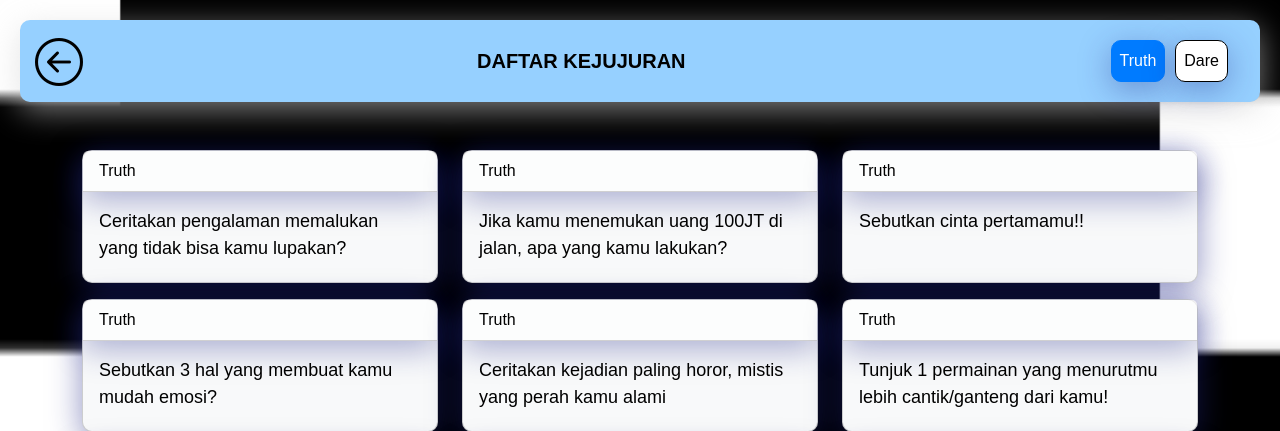
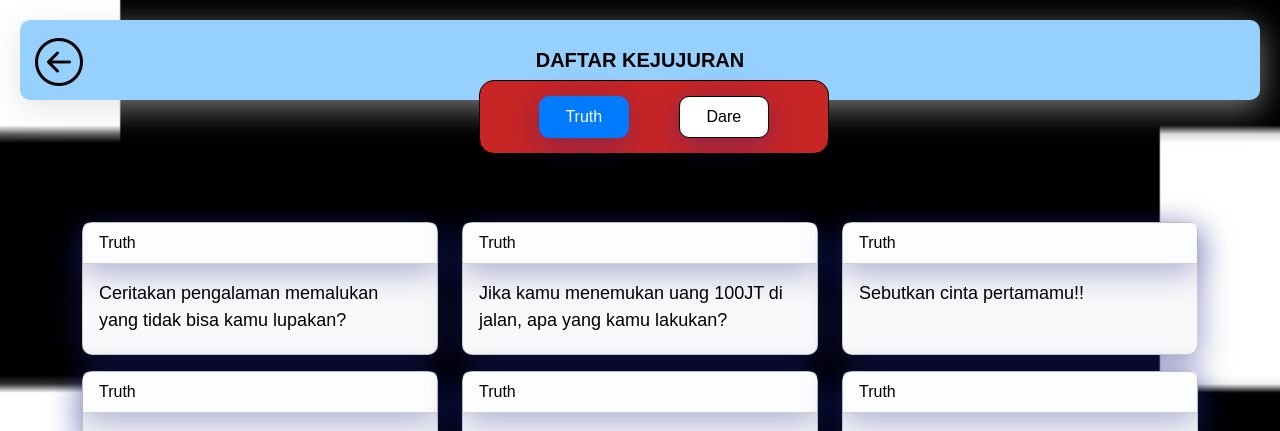
Before and after one commit to Fdlaan/Project-Card-Game-Truth-or-Dare-, a PHP site: page /pertanyaan.php in a window 1280 px wide. Shown: the top 431 px of the page. Run offline with PHP 8.4, Linux system fonts and the light colour scheme.

Commit message:
mengubah letak button truth dan dare menjadi di bagian tengah

```diff
--- a/pertanyaan.php
+++ b/pertanyaan.php
@@ -34,12 +34,13 @@ $image = isset($_SESSION['background_image']) ? $_SESSION['background_image'] :
                 <a href="kartu.php"><i class="bi bi-arrow-left-circle"></i></a>
             </div>
             <a class="navbar-brand">DAFTAR KEJUJURAN</a>
-            <div class="tod">
-                <a href="#" class="btn btn-truth active">Truth</a>
-                <a href="dare.php" class="btn btn-dare">Dare</a>
-            </div>
         </div>
     </nav>
+
+    <div class="tod">
+        <a href="#" class="btn btn-truth active">Truth</a>
+        <a href="dare.php" class="btn btn-dare">Dare</a>
+    </div>
 
     <div class="container mt-5">
         <div class="row">
@@ -51,6 +52,8 @@ $image = isset($_SESSION['background_image']) ? $_SESSION['background_image'] :
                     </div>
                 </div>
             </div>
+
+
             <div class="col-md-4 mb-3">
                 <div class="card text-bg-light custom-card">
                     <div class="card-header">Truth</div>
@@ -59,6 +62,8 @@ $image = isset($_SESSION['background_image']) ? $_SESSION['background_image'] :
                     </div>
                 </div>
             </div>
+
+
             <div class="col-md-4 mb-3">
                 <div class="card text-bg-light custom-card">
                     <div class="card-header">Truth</div>
@@ -67,6 +72,8 @@ $image = isset($_SESSION['background_image']) ? $_SESSION['background_image'] :
                     </div>
                 </div>
             </div>
+
+
             <div class="col-md-4 mb-3">
                 <div class="card text-bg-light custom-card">
                     <div class="card-header">Truth</div>
@@ -75,6 +82,8 @@ $image = isset($_SESSION['background_image']) ? $_SESSION['background_image'] :
                     </div>
                 </div>
             </div>
+
+
             <div class="col-md-4 mb-3">
                 <div class="card text-bg-light custom-card">
                     <div class="card-header">Truth</div>
@@ -83,6 +92,8 @@ $image = isset($_SESSION['background_image']) ? $_SESSION['background_image'] :
                     </div>
                 </div>
             </div>
+
+
             <div class="col-md-4 mb-3">
                 <div class="card text-bg-light custom-card">
                     <div class="card-header">Truth</div>
@@ -91,6 +102,8 @@ $image = isset($_SESSION['background_image']) ? $_SESSION['background_image'] :
                     </div>
                 </div>
             </div>
+
+
             <div class="col-md-4 mb-3">
                 <div class="card text-bg-light custom-card">
                     <div class="card-header">Truth</div>
@@ -99,6 +112,8 @@ $image = isset($_SESSION['background_image']) ? $_SESSION['background_image'] :
                     </div>
                 </div>
             </div>
+
+
             <div class="col-md-4 mb-3">
                 <div class="card text-bg-light custom-card">
                     <div class="card-header">Truth</div>
@@ -107,6 +122,8 @@ $image = isset($_SESSION['background_image']) ? $_SESSION['background_image'] :
                     </div>
                 </div>
             </div>
+
+
             <div class="col-md-4 mb-3">
                 <div class="card text-bg-light custom-card">
                     <div class="card-header">Truth</div>
@@ -115,6 +132,8 @@ $image = isset($_SESSION['background_image']) ? $_SESSION['background_image'] :
                     </div>
                 </div>
             </div>
+
+
             <div class="col-md-4 mb-3">
                 <div class="card text-bg-light custom-card">
                     <div class="card-header">Truth</div>
@@ -123,6 +142,8 @@ $image = isset($_SESSION['background_image']) ? $_SESSION['background_image'] :
                     </div>
                 </div>
             </div>
+
+
             <div class="col-md-4 mb-3">
                 <div class="card text-bg-light custom-card">
                     <div class="card-header">Truth</div>
@@ -131,6 +152,8 @@ $image = isset($_SESSION['background_image']) ? $_SESSION['background_image'] :
                     </div>
                 </div>
             </div>
+
+
             <div class="col-md-4 mb-3">
                 <div class="card text-bg-light custom-card">
                     <div class="card-header">Truth</div>
@@ -139,6 +162,8 @@ $image = isset($_SESSION['background_image']) ? $_SESSION['background_image'] :
                     </div>
                 </div>
             </div>
+
+
             <div class="col-md-4 mb-3">
                 <div class="card text-bg-light custom-card">
                     <div class="card-header">Truth</div>
@@ -147,6 +172,8 @@ $image = isset($_SESSION['background_image']) ? $_SESSION['background_image'] :
                     </div>
                 </div>
             </div>
+
+
             <div class="col-md-4 mb-3">
                 <div class="card text-bg-light custom-card">
                     <div class="card-header">Truth</div>
@@ -155,6 +182,8 @@ $image = isset($_SESSION['background_image']) ? $_SESSION['background_image'] :
                     </div>
                 </div>
             </div>
+
+
             <div class="col-md-4 mb-3">
                 <div class="card text-bg-light custom-card">
                     <div class="card-header">Truth</div>
@@ -163,6 +192,8 @@ $image = isset($_SESSION['background_image']) ? $_SESSION['background_image'] :
                     </div>
                 </div>
             </div>
+
+
             <div class="col-md-4 mb-3">
                 <div class="card text-bg-light custom-card">
                     <div class="card-header">Truth</div>
@@ -171,6 +202,8 @@ $image = isset($_SESSION['background_image']) ? $_SESSION['background_image'] :
                     </div>
                 </div>
             </div>
+
+
             <div class="col-md-4 mb-3">
                 <div class="card text-bg-light custom-card">
                     <div class="card-header">Truth</div>
@@ -179,6 +212,8 @@ $image = isset($_SESSION['background_image']) ? $_SESSION['background_image'] :
                     </div>
                 </div>
             </div>
+
+
             <div class="col-md-4 mb-3">
                 <div class="card text-bg-light custom-card">
                     <div class="card-header">Truth</div>
@@ -187,6 +222,8 @@ $image = isset($_SESSION['background_image']) ? $_SESSION['background_image'] :
                     </div>
                 </div>
             </div>
+
+
             <div class="col-md-4 mb-3">
                 <div class="card text-bg-light custom-card">
                     <div class="card-header">Truth</div>
@@ -195,6 +232,8 @@ $image = isset($_SESSION['background_image']) ? $_SESSION['background_image'] :
                     </div>
                 </div>
             </div>
+
+
             <div class="col-md-4 mb-3">
                 <div class="card text-bg-light custom-card">
                     <div class="card-header">Truth</div>
@@ -203,6 +242,8 @@ $image = isset($_SESSION['background_image']) ? $_SESSION['background_image'] :
                     </div>
                 </div>
             </div>
+
+
             <div class="col-md-4 mb-3">
                 <div class="card text-bg-light custom-card">
                     <div class="card-header">Truth</div>
@@ -214,6 +255,7 @@ $image = isset($_SESSION['background_image']) ? $_SESSION['background_image'] :
         </div>
     </div>
 
+
     <div class="next text-end mt-4">
         <a href="spin wheel.php" class="btn btn-primary">
             NEXT
--- a/style_pertanyaan.css
+++ b/style_pertanyaan.css
@@ -30,9 +30,19 @@ body {
   margin-right: auto;
 }
 
-.navbar .tod {
+.tod {
   display: flex;
-  gap: 10px;
+  position: relative;
+  flex-direction: row;
+  justify-content: center;
+  background-color: rgb(200, 37, 37);
+  padding: 15px;
+  border-radius: 15px;
+  margin-inline: 37%;
+  top: -20px;
+  width: 350px;
+  gap: 50px;
+  border: 1px solid black;
 }
 
 .tod a {
@@ -45,6 +55,7 @@ body {
   box-shadow: 0 8px 32px 0 rgba(31, 38, 135, 0.37);
   backdrop-filter: blur(3.5px);
   border-radius: 10px;
+  width: 90px;
 }
 
 .container {
```
Also changed, not shown: spin wheel.php (line endings or trailing spaces).
